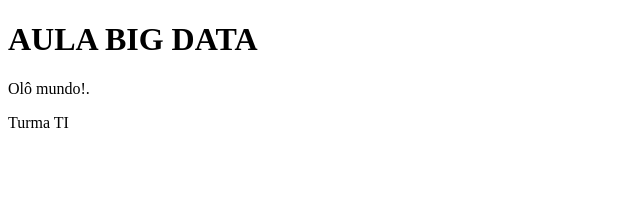
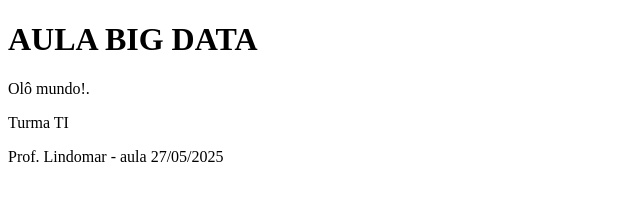
Before and after one commit to lindomardf/aula, a plain HTML site: page aula-bigdata.html in a window 1280 px wide. Shown: the whole page, without its empty margins (0-640 px from the left). Drawn offline with Linux system fonts and the light colour scheme.

```diff
--- a/aula-bigdata.html
+++ b/aula-bigdata.html
@@ -5,6 +5,8 @@
 <h1>AULA BIG DATA</h1>
 <p>Olô mundo!.</p>
 <p>Turma TI</p>
+<p>Prof. Lindomar - aula 27/05/2025</p>
+
 
 </body>
 </html>
```
